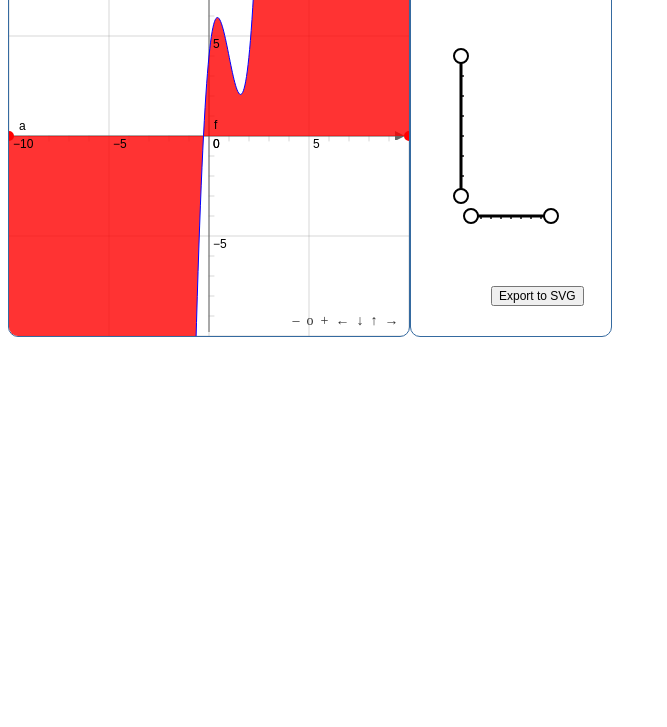
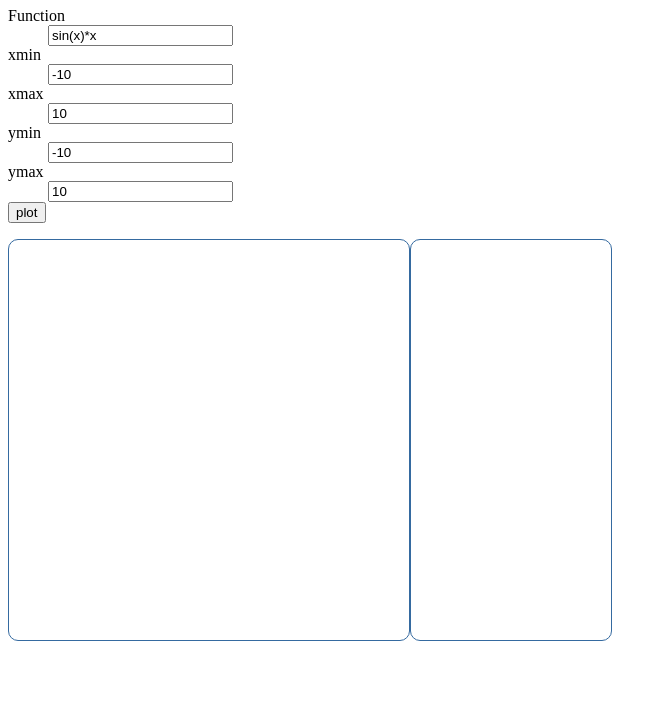
Before and after one commit to mwpb/plotterjs, a plain HTML site: page grapher.html in a window 1280 px wide. Shown: the part 73-800 px from the top of the page, without its empty margins (0-667 px from the left). Drawn offline with Linux system fonts and the light colour scheme.

Commit message:
fixed grapher

```diff
--- a/grapher.html
+++ b/grapher.html
@@ -4,12 +4,20 @@
 <meta charset="utf-8">
 <meta name="viewport" content="width=device-width, initial-scale=1.0">
 <script src="http://cdn.jsdelivr.net/g/filesaver.js"></script>
-<link rel="stylesheet" type="text/css" href="stylesheet.css" />
 <link rel="stylesheet" type="text/css" href="jsxgraph.css" />
 <script type="text/javascript" src="jsxgraphcore.js"></script>
 <script type="text/javascript" src="numeric.js"></script>
 </head>
 <body>
+    <h1>Grapher</h1>
+    <dl>
+	<dt>Function</dt><dd><input type="text" id="input" value="sin(x)*x"></dd>
+	<dt>xmin</dt><dd><input type="text" id="xmin" value="-10"></dd>
+	<dt>xmax</dt><dd><input type="text" id="xmax" value="10"></dd>
+	<dt>ymin</dt><dd><input type="text" id="ymin" value="-10"></dd>
+	<dt>ymax</dt><dd><input type="text" id="ymax" value="10"></dd>
+	<input type="button" value="plot" onClick="grapher()">
+    </dl>
     <div style="float:left">
 	<div  id="box" class="jxgbox" style="width:400px; height:400px;"></div>
     </div>
--- a/grapher.js
+++ b/grapher.js
@@ -2,26 +2,32 @@
 //JXG.Options.text.useMathJax = true;
 // JXG.Options.renderer = 'canvas';
 // JXG.Options.text.display = 'internal';
-var c = JXG.JSXGraph.initBoard('caption', {boundingbox: [0, 100, 100, 0], axis:false,showNavigation:false,showCopyright:false});
-//make data transferable
+
+function grapher() {
+
+    var c = JXG.JSXGraph.initBoard('caption', {boundingbox: [0, 100, 100, 0], axis:false,showNavigation:false,showCopyright:false,grid:false});
+
+    var xl = document.getElementById("xmin").value;
+    var xh = document.getElementById("xmax").value;
+    var yl= document.getElementById("ymin").value;
+    var yh = document.getElementById("ymax").value;
+
+    var b = JXG.JSXGraph.initBoard('box', {boundingbox: [xl, yh, xh, yl], axis:true,showCopyright:false,showNavigation:false,grid:false});
+    c.addChild(b);
+    b.addChild(c);
 
     var xmin = c.create('slider',[[30,30],[70,30],[-10,-10,10]],{withLabel:false});
     var xmax = c.create('slider',[[30,30],[70,30],[-10,10,10]],{withLabel:false});
     var ymin = c.create('slider',[[25,35],[25,70],[-10,-10,10]],{withLabel:false});
     var ymax = c.create('slider',[[25,35],[25,70],[-10,10,10]],{withLabel:false});
-
     var L = c.create('slider',[[30,90],[70,90],[0,0,1]],{withLabel:false});
     var R = c.create('slider',[[30,90],[70,90],[0,1,1]],{withLabel:false});
 
-var b = JXG.JSXGraph.initBoard('box', {boundingbox: [-10, 10, 10, -10], axis:true,showCopyright:false});
-c.addChild(b);
-b.addChild(c);
-
-function f (x) {
-    return 5*x*(x-1)*(x-2)+4;
-};
-
-var func = b.create('functiongraph',[f],{name:"f",withLabel:true});
+    var txtraw = document.getElementById('input').value;
+    var f = b.jc.snippet(txtraw, true, 'x', true);
+    var func = b.create('functiongraph',[f]);
+    //var L = c.create('slider',[[30,90],[70,90],[0,0,1]],{withLabel:false});
+    //var R = c.create('slider',[[30,90],[70,90],[0,1,1]],{withLabel:false});
 
     function lower() {
 	return (xmin.Value()+(L.Value())*(xmax.Value()-xmin.Value()));
@@ -47,3 +53,4 @@ xmin.on('drag', function(){ b.setBoundingBox([xmin.Value(),ymax.Value(),xmax.Val
     xmax.on('drag', function(){ b.setBoundingBox([xmin.Value(),ymax.Value(),xmax.Value(),ymin.Value()],  false, true ); });
     ymin.on('drag', function(){ b.setBoundingBox([xmin.Value(),ymax.Value(),xmax.Value(),ymin.Value()],  false, true ); });
     ymax.on('drag', function(){ b.setBoundingBox([xmin.Value(),ymax.Value(),xmax.Value(),ymin.Value()],  false, true ); });
+}
```
Also changed, not shown: index.html (line endings or trailing spaces). Lines whose indentation alone changed are shown as unchanged.
